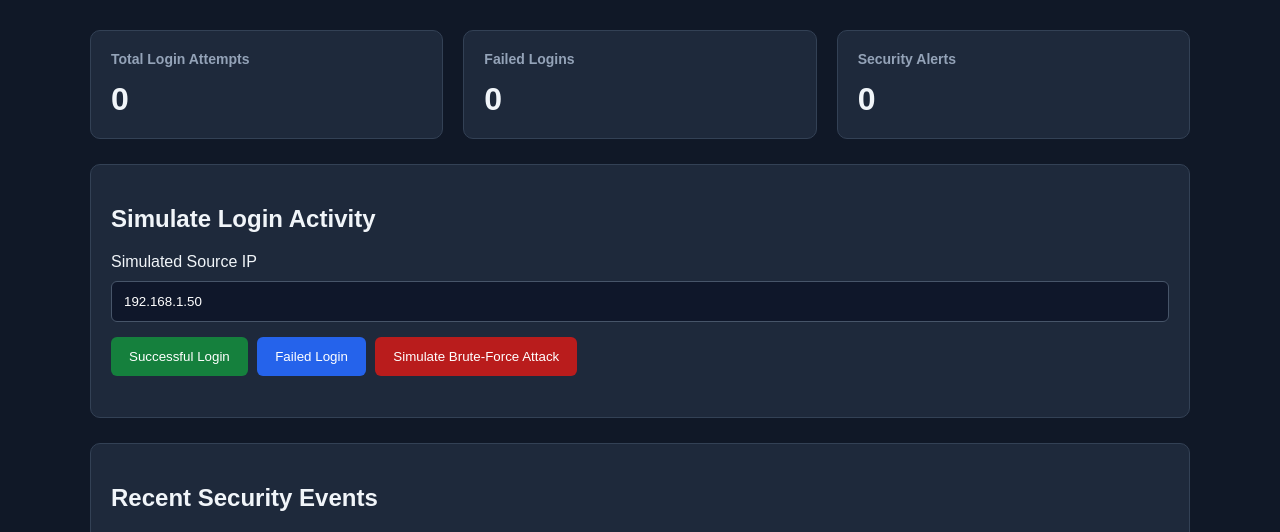
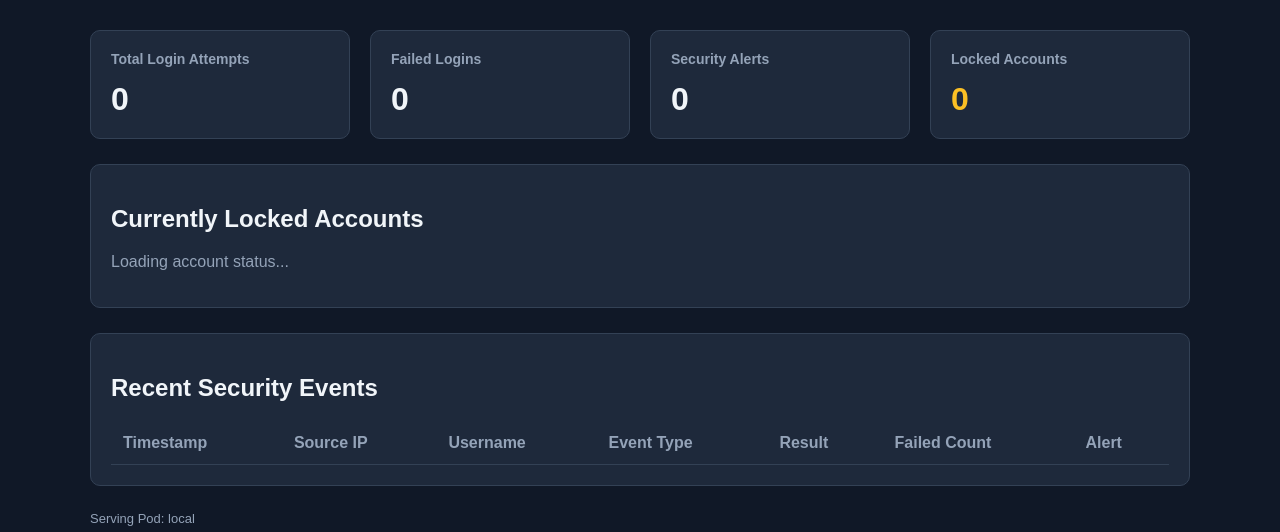
Before and after one commit to ctherex/LoginGuard, a Flask app: page / in a window 1280 px wide. Shown: the part 162-694 px from the top of the page. Run offline with Flask 3, Linux system fonts and the light colour scheme; the visitor is signed in with stand-in values (Sample User, id 1); data that the repository does not hold is empty.

Commit message:
account lockout and redis for shared storage

```diff
--- a/app.py
+++ b/app.py
@@ -6,6 +6,8 @@ from werkzeug.security import generate_password_hash, check_password_hash
 from dotenv import load_dotenv
 import os
 import time
+import redis
+import storage
 
 load_dotenv()
 
@@ -27,18 +29,10 @@ app.config.update(
     PERMANENT_SESSION_LIFETIME=timedelta(minutes=30)
 )
 
-# Store failed login timestamps for each source IP
-failed_attempts = defaultdict(list)
-
-# Store recent security events
-security_events = []
-
-# Detection settings
-MAX_FAILURES = 5
-TIME_WINDOW = 60
-
-DEMO_USERNAME = "student"
-DEMO_PASSWORD_HASH = generate_password_hash("Presentation!")
+USERS = {
+    "student": generate_password_hash("Presentation!"),
+    "admin": generate_password_hash("admin")
+}
 
 def login_required(function):
     @wraps(function)
@@ -121,12 +115,37 @@ def logout():
 @app.route("/events")
 @login_required
 def events():
-    return jsonify(security_events)
+    try:
+        return jsonify(storage.get_events())
+    except redis.RedisError:
+        return jsonify({
+            "error": "Security events unavailable"
+        }), 503
 
 
 @app.route("/health")
 def health():
-    return jsonify({"status": "healthy"})
+    return jsonify({
+        "status": "healthy",
+        "application": "LoginGuard"
+    })
+
+@app.route("/ready")
+def ready():
+    try:
+        if storage.redis_healthy():
+            return jsonify({
+                "status": "ready",
+                "redis": "connected"
+            })
+
+    except redis.RedisError:
+        pass
+
+    return jsonify({
+        "status": "not ready",
+        "redis": "unavailable"
+    }), 503
 
 @app.route("/info")
 @login_required
@@ -143,51 +162,109 @@ def login_page():
 
     return render_template("login.html")
 
+
 @app.route("/authenticate", methods=["POST"])
 def authenticate():
-    username = request.form.get("username", "")
+    username = request.form.get("username", "").strip()
     password = request.form.get("password", "")
+    client_ip = request.remote_addr or "unknown"
 
-    # IP of the direct network peer
-    client_ip = request.remote_addr
+    # Use the existing demo accounts from USERS.
+    # Do not record submitted passwords.
 
-    success = (
-        username == DEMO_USERNAME
-        and check_password_hash(
-            DEMO_PASSWORD_HASH, password
+    try:
+        # Check lockout before validating the password.
+        remaining = (
+            storage.get_lockout_remaining(username)
+            if username in USERS else 0
         )
-    )
 
-    now = time.time()
+        if remaining > 0:
+            event = {
+                "timestamp": datetime.now(
+                    timezone.utc
+                ).isoformat(),
+                "ip": client_ip,
+                "username": username,
+                "success": False,
+                "failed_attempts": 0,
+                "alert": True,
+                "event_type": "ACCOUNT_LOCKED"
+            }
 
-    failed_attempts[client_ip] = [
-        timestamp
-        for timestamp in failed_attempts[client_ip]
-        if now - timestamp < TIME_WINDOW
-    ]
+            storage.save_event(event)
 
-    if not success:
-        failed_attempts[client_ip].append(now)
+            return render_template(
+                "login.html",
+                error=(
+                    "Account temporarily locked. "
+                    f"Try again in {remaining} seconds."
+                )
+            ), 429
 
-    count = len(failed_attempts[client_ip])
+        # Verify credentials.
+        success = (
+            username in USERS
+            and check_password_hash(
+                USERS[username], password
+            )
+        )
 
-    alert = not success and count >= MAX_FAILURES
+        account_locked = False
+        account_failure_count = 0
 
-    event = {
-        "timestamp": datetime.now(
-            timezone.utc
-        ).isoformat(),
-        "ip": client_ip,
-        "username": username,
-        "success": success,
-        "failed_attempts": count,
-        "alert": alert
-    }
+        if success:
+            storage.reset_account_failures(username)
+            ip_count = storage.get_ip_failure_count(client_ip)
 
-    security_events.append(event)
+        else:
+            ip_count = storage.record_ip_failure(client_ip)
 
-    if len(security_events) > 100:
-        security_events.pop(0)
+            if username in USERS:
+                result = storage.record_account_failure(
+                    username
+                )
+
+                account_failure_count = result["count"]
+                account_locked = result["locked"]
+
+        alert = (
+            not success
+            and (
+                ip_count >= storage.MAX_FAILURES
+                or account_locked
+            )
+        )
+
+        event_type = (
+            "LOGIN_SUCCESS" if success
+            else "ACCOUNT_LOCKOUT" if account_locked
+            else "LOGIN_FAILURE"
+        )
+
+        event = {
+            "timestamp": datetime.now(
+                timezone.utc
+            ).isoformat(),
+            "ip": client_ip,
+            "username": username,
+            "success": success,
+            "failed_attempts": ip_count,
+            "account_failures": account_failure_count,
+            "account_locked": account_locked,
+            "alert": alert,
+            "event_type": event_type
+        }
+
+        storage.save_event(event)
+
+    except redis.RedisError:
+        app.logger.exception("Redis unavailable")
+
+        return render_template(
+            "login.html",
+            error="Authentication temporarily unavailable."
+        ), 503
 
     if success:
         session.clear()
@@ -197,11 +274,35 @@ def authenticate():
 
         return redirect(url_for("home"))
 
+    if account_locked:
+        return render_template(
+            "login.html",
+            error=(
+                "Too many failed attempts. "
+                "Account locked for 60 seconds."
+            )
+        ), 429
+
     return render_template(
         "login.html",
         error="Invalid username or password"
     ), 401
 
+@app.route("/locked-accounts")
+@login_required
+def get_locked_accounts():
+    try:
+        accounts = storage.get_locked_accounts(USERS.keys())
+
+        return jsonify({
+            "count": len(accounts),
+            "accounts": accounts
+        })
+
+    except redis.RedisError:
+        return jsonify({
+            "error": "Lockout information unavailable"
+        }), 503
 
 if __name__ == "__main__":
     app.run(host="127.0.0.1", port=5000)
--- a/templates/dashboard.html
+++ b/templates/dashboard.html
@@ -48,9 +48,21 @@
 
         .stats {
             display: grid;
-            grid-template-columns: repeat(3, 1fr);
+            grid-template-columns: repeat(4, 1fr);
             gap: 20px;
             margin-bottom: 25px;
+        }
+
+        @media (max-width: 850px) {
+            .stats {
+                grid-template-columns: repeat(2, 1fr);
+            }
+        }
+
+        @media (max-width: 500px) {
+            .stats {
+                grid-template-columns: 1fr;
+            }
         }
 
         .card, .panel {
@@ -73,6 +85,26 @@
 
         .panel {
             margin-bottom: 25px;
+        }
+
+        .locked-account {
+            display: flex;
+            justify-content: space-between;
+            align-items: center;
+            padding: 12px;
+            margin-bottom: 10px;
+            background: #0f172a;
+            border: 1px solid #475569;
+            border-radius: 6px;
+        }
+
+        .lockout-timer {
+            color: #fbbf24;
+            font-weight: bold;
+        }
+
+        #locked-count {
+            color: #fbbf24;
         }
 
         input {
@@ -218,36 +250,19 @@
             <h3>Security Alerts</h3>
             <div class="number" id="alerts">0</div>
         </div>
+
+        <div class="card">
+            <h3>Locked Accounts</h3>
+            <div class="number" id="locked-count">0</div>
+        </div>
     </section>
 
-    <!-- Login simulation -->
     <section class="panel">
-        <h2>Simulate Login Activity</h2>
+        <h2>Currently Locked Accounts</h2>
 
-        <label for="ip">Simulated Source IP</label>
-
-        <input
-            type="text"
-            id="ip"
-            value="192.168.1.50"
-            placeholder="192.168.1.50"
-        >
-
-        <button class="success"
-                onclick="sendLogin(true)">
-            Successful Login
-        </button>
-
-        <button onclick="sendLogin(false)">
-            Failed Login
-        </button>
-
-        <button class="danger"
-                onclick="simulateAttack()">
-            Simulate Brute-Force Attack
-        </button>
-
-        <p id="message" aria-live="polite"></p>
+        <div id="locked-accounts-list">
+            <p class="subtitle">Loading account status...</p>
+        </div>
     </section>
 
     <!-- Events -->
@@ -261,6 +276,7 @@
                         <th>Timestamp</th>
                         <th>Source IP</th>
                         <th>Username</th>
+                        <th>Event Type</th>
                         <th>Result</th>
                         <th>Failed Count</th>
                         <th>Alert</th>
@@ -360,6 +376,7 @@
                     new Date(event.timestamp).toLocaleString(),
                     event.ip,
                     event.username || "Simulation",
+                    event.event_type || "LOGIN_ATTEMPT",
                     event.success ? "Success" : "Failed",
                     event.failed_attempts,
                     event.alert ? "ALERT" : "-"
@@ -369,7 +386,7 @@
                     const cell = document.createElement("td");
                     cell.textContent = value;
 
-                    if (index === 5 && event.alert) {
+                    if (index === 6 && event.alert) {
                         cell.className = "alert";
                     }
 
@@ -411,11 +428,63 @@
         }
     }
 
+    async function loadLockedAccounts() {
+    try {
+        const response = await fetch("/locked-accounts");
+
+        if (!response.ok) {
+            throw new Error("Unable to retrieve lockouts");
+        }
+
+        const data = await response.json();
+
+        // Update the statistics card
+        document.getElementById("locked-count").textContent =
+            data.count;
+
+        const container = document.getElementById(
+            "locked-accounts-list"
+        );
+
+        container.replaceChildren();
+
+        if (data.accounts.length === 0) {
+            const message = document.createElement("p");
+            message.className = "subtitle";
+            message.textContent = "No accounts currently locked.";
+            container.appendChild(message);
+            return;
+        }
+
+        data.accounts.forEach(account => {
+            const row = document.createElement("div");
+            row.className = "locked-account";
+
+            const username = document.createElement("strong");
+            username.textContent = account.username;
+
+            const remaining = document.createElement("span");
+            remaining.className = "lockout-timer";
+            remaining.textContent =
+                `${account.remaining_seconds}s remaining`;
+
+            row.appendChild(username);
+            row.appendChild(remaining);
+            container.appendChild(row);
+        });
+
+    } catch (error) {
+        console.error("Lockout status error:", error);
+        }
+    }
+
     loadEvents();
+    loadLockedAccounts();
     checkHealth();
 
-    // Refresh the dashboard every 3 seconds.
+    // Refresh every 3 seconds
     setInterval(loadEvents, 3000);
+    setInterval(loadLockedAccounts, 3000);
     setInterval(checkHealth, 3000);
 </script>
 
```
Also changed, not shown: storage.py (added, +172 -0 lines), readme.md.
